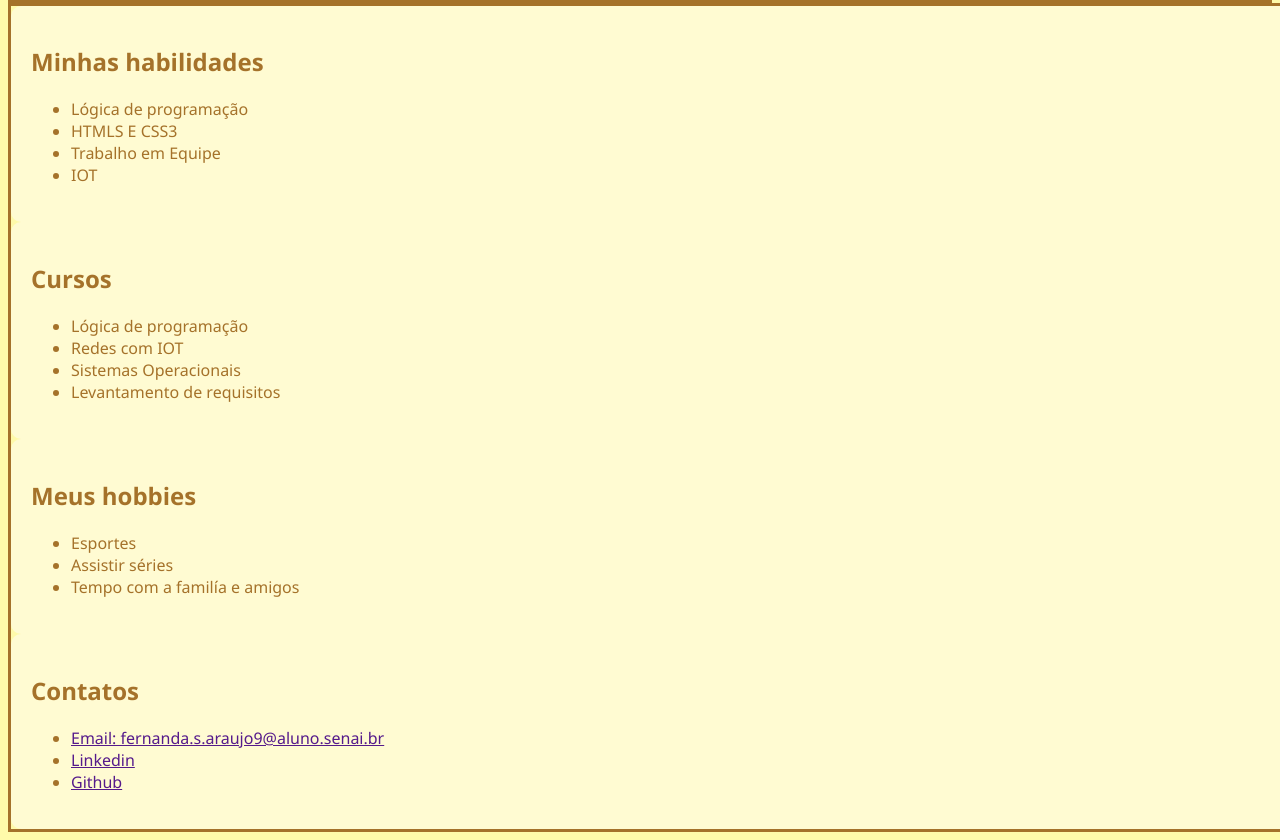
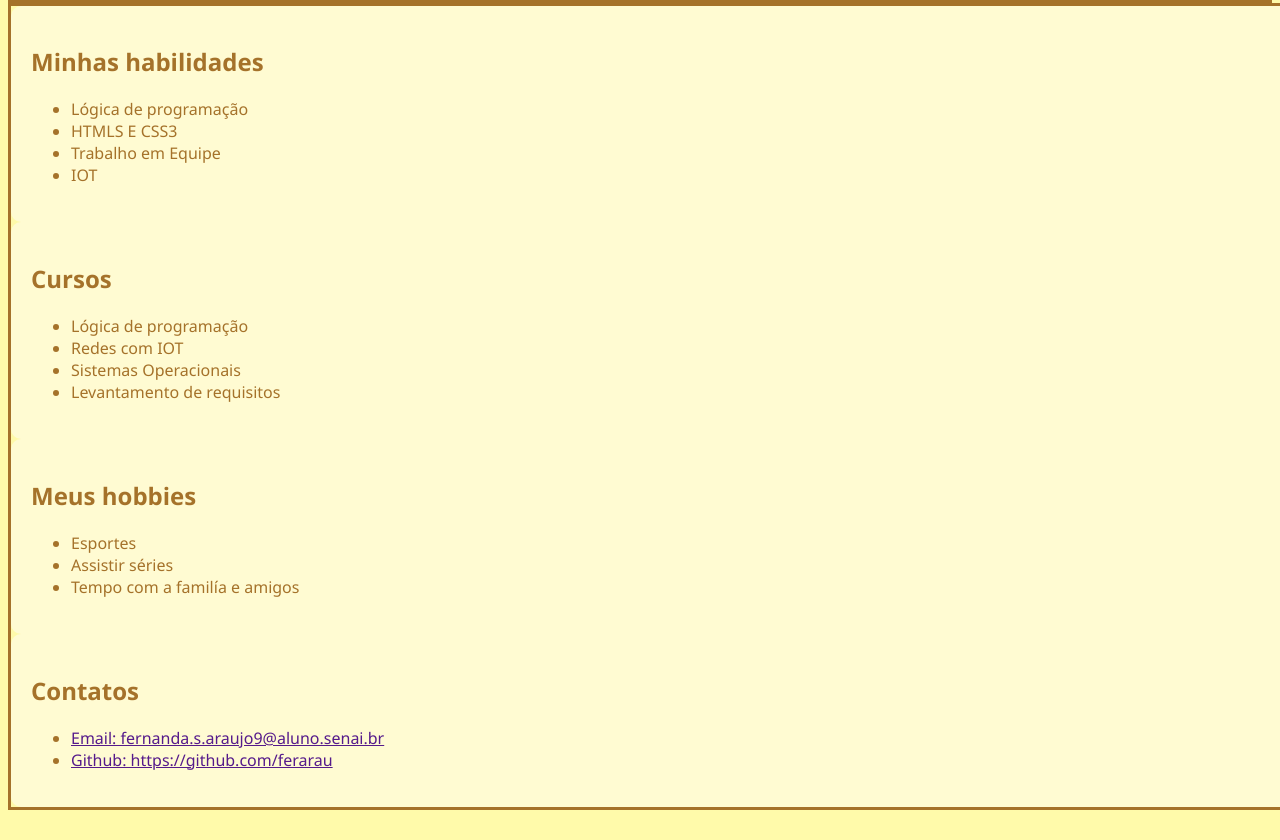
Before and after one commit to ferarau/site-pessoal, a plain HTML site: page index.html in a window 1280 px wide. Shown: the part 230-1070 px from the top of the page. After the commit the page ends 1048 px from the top, so only its background shows below. Drawn offline with Linux system fonts and the light colour scheme.

Commit message:
Update index.html

```diff
--- a/index.html
+++ b/index.html
@@ -103,10 +103,7 @@
                     <a href="">Email: fernanda.s.araujo9@aluno.senai.br</a>
                 </li>
                 <li>
-                    <a href="">Linkedin</a>
-                </li>
-                <li>
-                    <a href="">Github</a>
+                    <a href="">Github: https://github.com/ferarau</a>
                 </li>
             </ul>
         </section>
```
